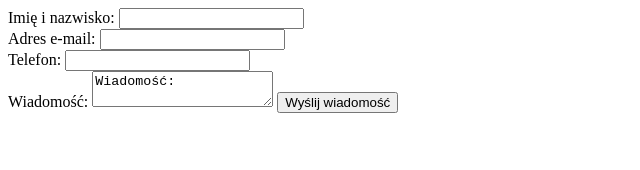
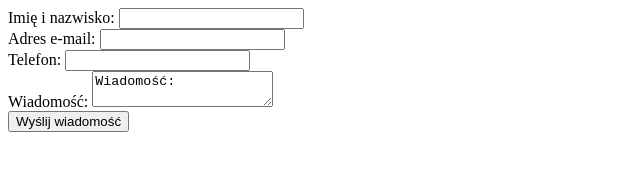
Before and after one commit to wniebelski/Zadanie-40733-, a plain HTML site: page index.html in a window 1280 px wide. Shown: the whole page, without its empty margins (0-640 px from the left). Drawn offline with Linux system fonts and the light colour scheme.

Commit message:
rozwiązanie

```diff
--- a/index.html
+++ b/index.html
@@ -16,7 +16,8 @@
         <label for="phone">Telefon:</label>
         <input type="tel" name="phone" id="phone"> <br>
         <label for="message">Wiadomość:</label>
-         <textarea name="message" maxlength="320" id="message">Wiadomość:</textarea>
+         <textarea name="message" maxlength="320" id="message">Wiadomość:</textarea><br>
+
          <input type="submit" value="Wyślij wiadomość">
     </form>
 
```
